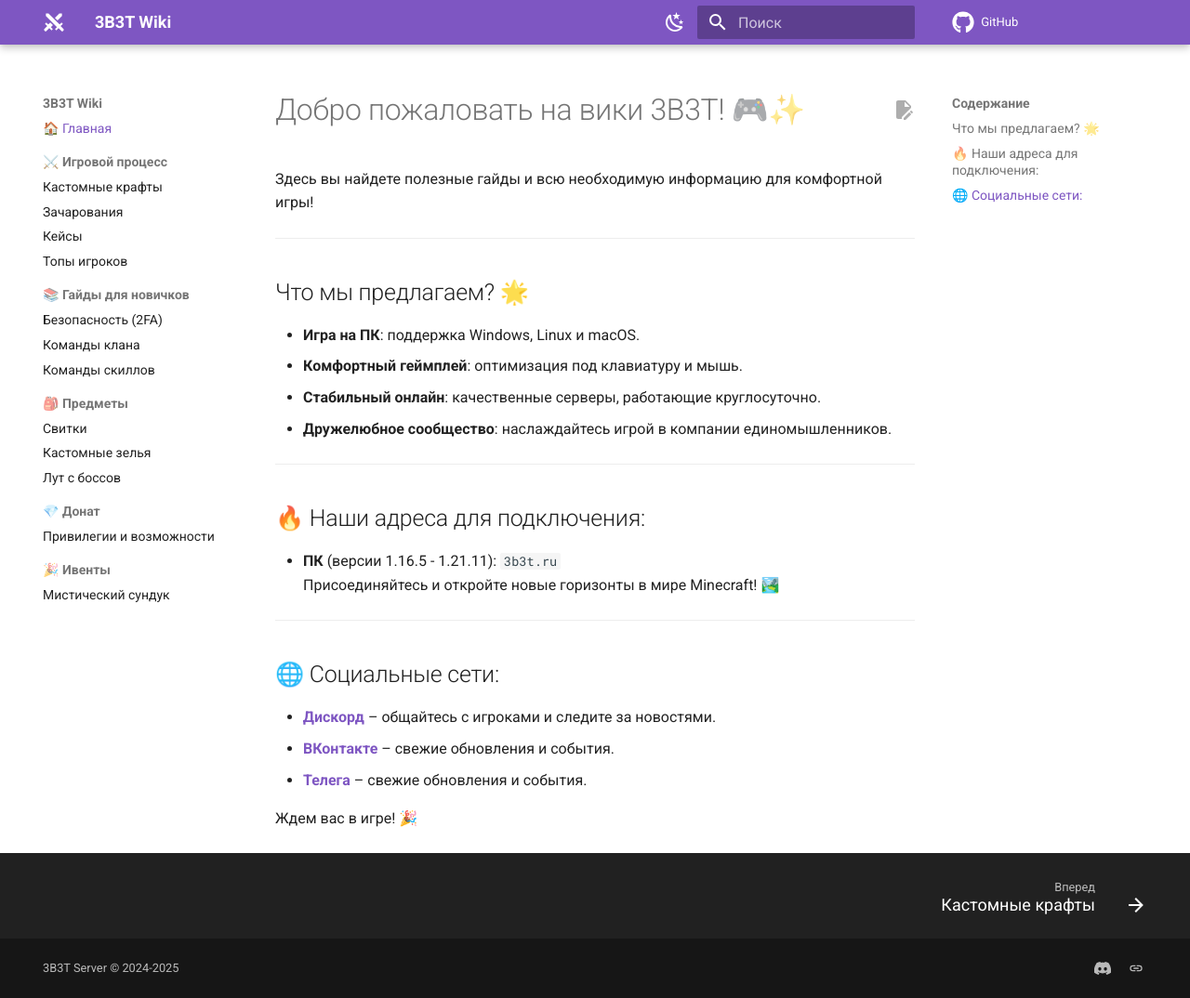
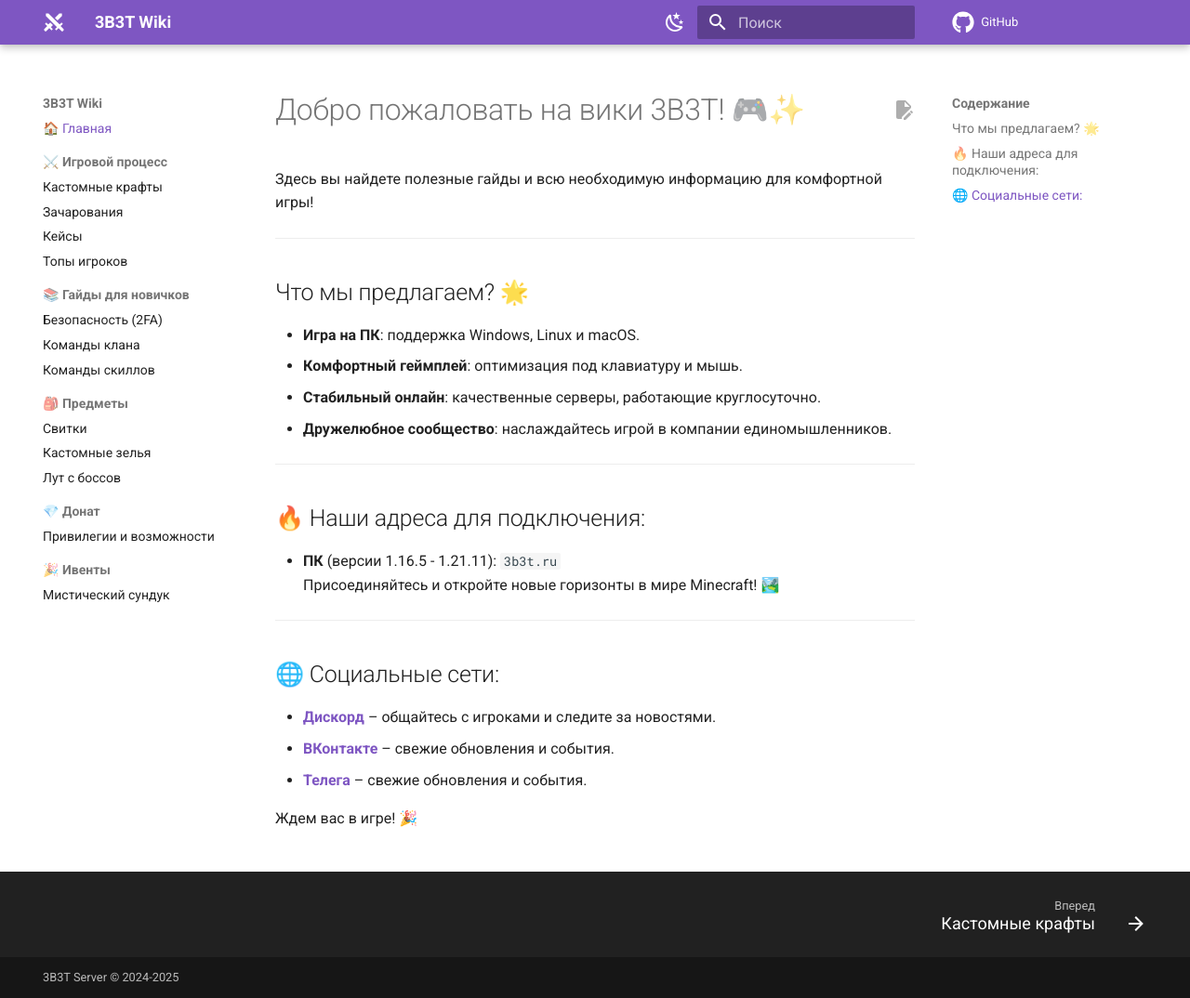
Before and after one commit to 3B3TServer/Docs, an MkDocs documentation site: the page built from docs/index.md, in a window 1280 px wide and 1074 px high. Shown: the whole window at 93% size. Built offline with MkDocs 1.6.1 and Material for MkDocs 9.7.7, drawn with Linux system fonts in a browser that asks for light colours; comment, search, counter and statistics services are not loaded.

Commit message:
Update mkdocs.yml

```diff
--- a/mkdocs.yml
+++ b/mkdocs.yml
@@ -106,11 +106,6 @@
   - assets/groups_css/fabled.css
 
 extra:
-  social:
-    - icon: fontawesome/brands/discord
-      link: https://discord.gg/3b3t
-    - icon: fontawesome/solid-gamepad
-      link: https://3b3t.ru
   generator: false
 
 copyright: 3B3T Server © 2024-2025
```
